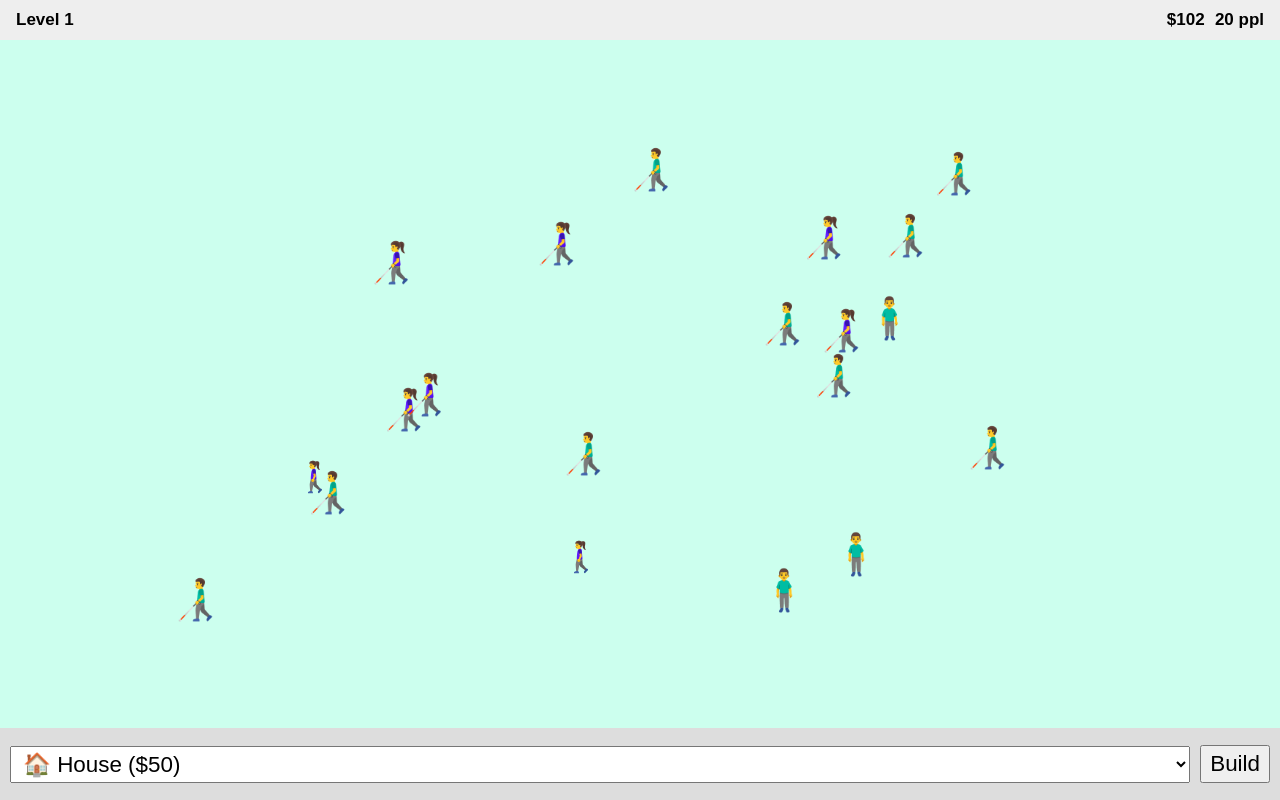
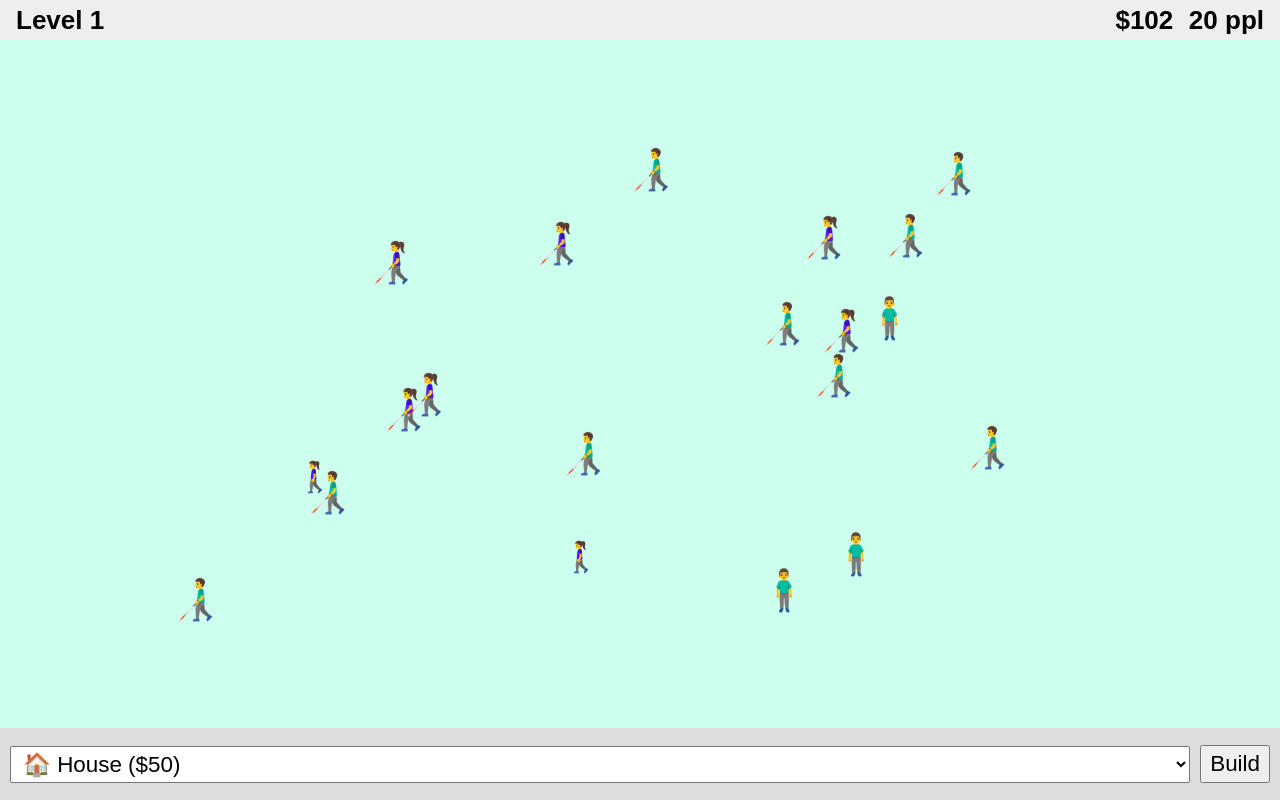
Before and after one commit to peterthelander/yourtown, a website with bundled scripts: page index.html in a window 1280 px wide. Built offline with nearby package versions, Linux system fonts and the light colour scheme.

Commit message:
Increase top panel font size

```diff
--- a/styles.css
+++ b/styles.css
@@ -66,7 +66,7 @@ header {
     gap: 0.5rem;
     padding: 0 0.5rem;
     box-sizing: border-box;
-    font-size: clamp(12px, 3.3vw, 17px);
+    font-size: clamp(18px, 5vw, 26px);
 }
 
 #stats {
```
